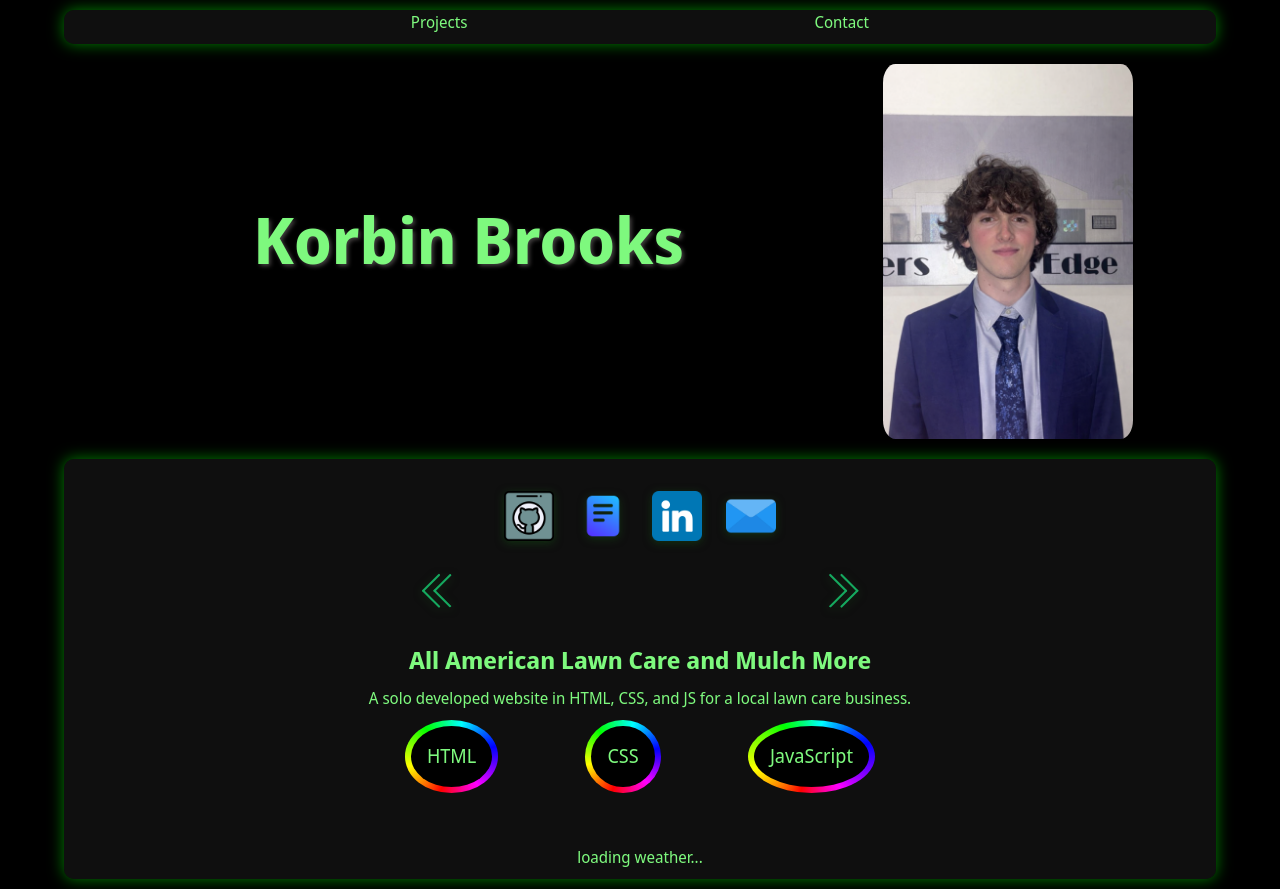
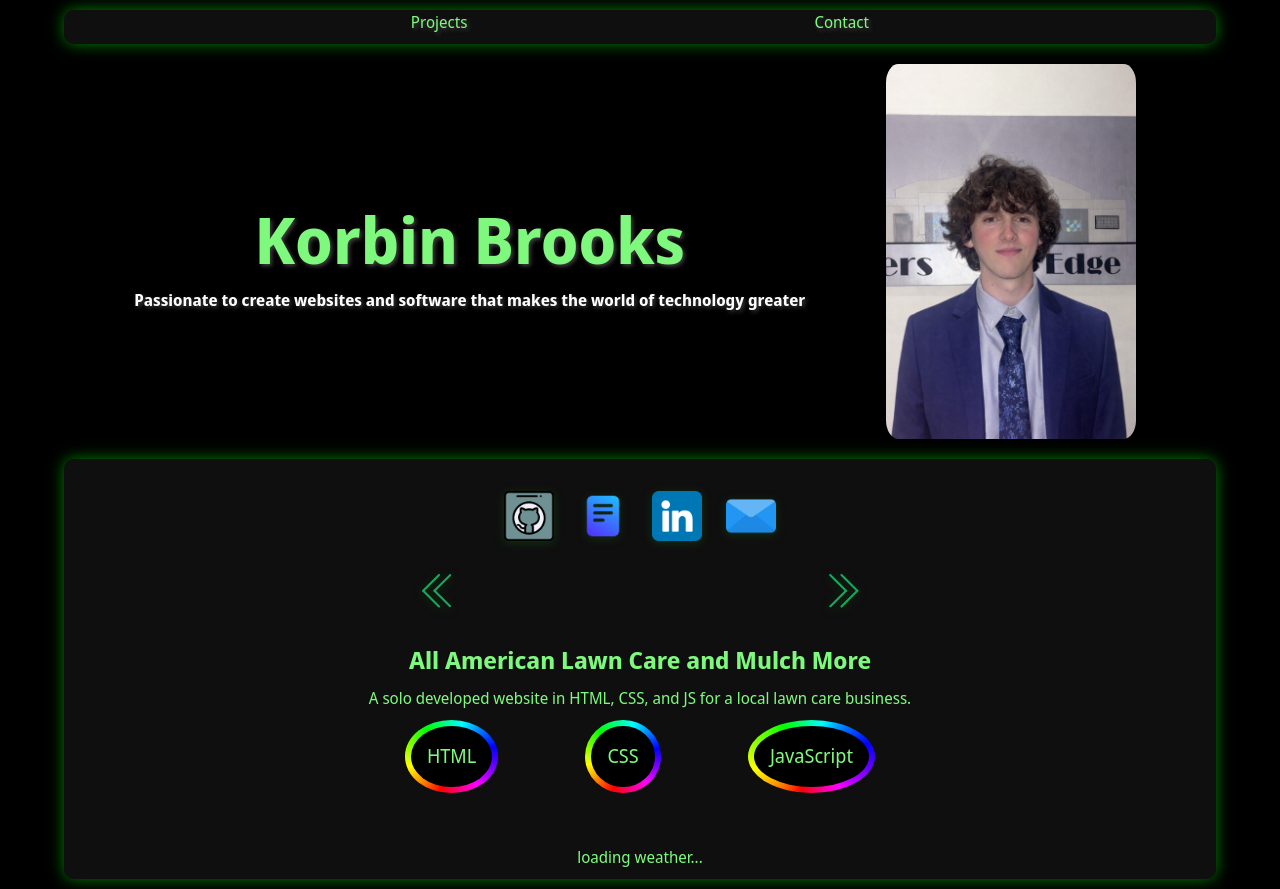
Before and after one commit to Korbanzo/Portfolio, a React (Vite) app: page / in a window 1280 px wide. Built offline with nearby package versions, Linux system fonts and the light colour scheme; no server answers; a web font is replaced by a local one.

Commit message:
Final css touches on text

```diff
--- a/src/App.jsx
+++ b/src/App.jsx
@@ -33,7 +33,7 @@ function App() {
       <div style={{ display: 'flex', flexDirection: 'row', flexWrap: 'wrap', justifyContent: 'space-evenly', alignItems: 'center' }}>
         <div style={{display: 'flex', flexDirection: 'column', width: 'fit-content', alignItems: 'center'}}>
           <div className="nameplate">Korbin Brooks</div>
-          <div className="description">Passionate to create websites and software that makes the world of technology a better place </div>
+          <div className="description">Passionate to create websites and software that makes the world of technology greater</div>
         </div>
 
         <ProfilePicture/>
--- a/src/components/SkillBubble.jsx
+++ b/src/components/SkillBubble.jsx
@@ -7,7 +7,6 @@ const SkillBubble = ({children}) => {
             </div>
         </div>
     );
-
 }
 
 export default SkillBubble;
--- a/src/components/WeatherDenver.jsx
+++ b/src/components/WeatherDenver.jsx
@@ -65,8 +65,6 @@ const WeatherIcons = {
     "Thunderstorms": ThunderStorm
 }
 
-
-
 const WeatherDenver = ({ weather: propWeather }) => {
 
     const [weather, setWeather] = useState(propWeather ?? null);
--- a/src/index.css
+++ b/src/index.css
@@ -119,6 +119,7 @@ body {
 
 .tool_bar_btn {
   transition: transform 0.3s ease, filter 0.3s ease;
+  text-shadow: 2px 2px 4px rgba(89, 85, 85, 0.764);
 }
 
 .arrowButton:hover,
@@ -167,6 +168,12 @@ body {
   color: #7ef97e;
 }
 
+.description {
+  color: #fcfcfc;
+  font-weight: bolder;
+  text-shadow: 2px 2px 4px rgba(89, 85, 85, 0.764);
+}
+
 .social-icons {
   display: flex;
   flex-wrap: wrap;
@@ -208,6 +215,8 @@ body {
   width: 250px;
 }
 
+
+
 @media (max-width: 1079px) {
   .nameplate {
     font-size: 3rem;
```
